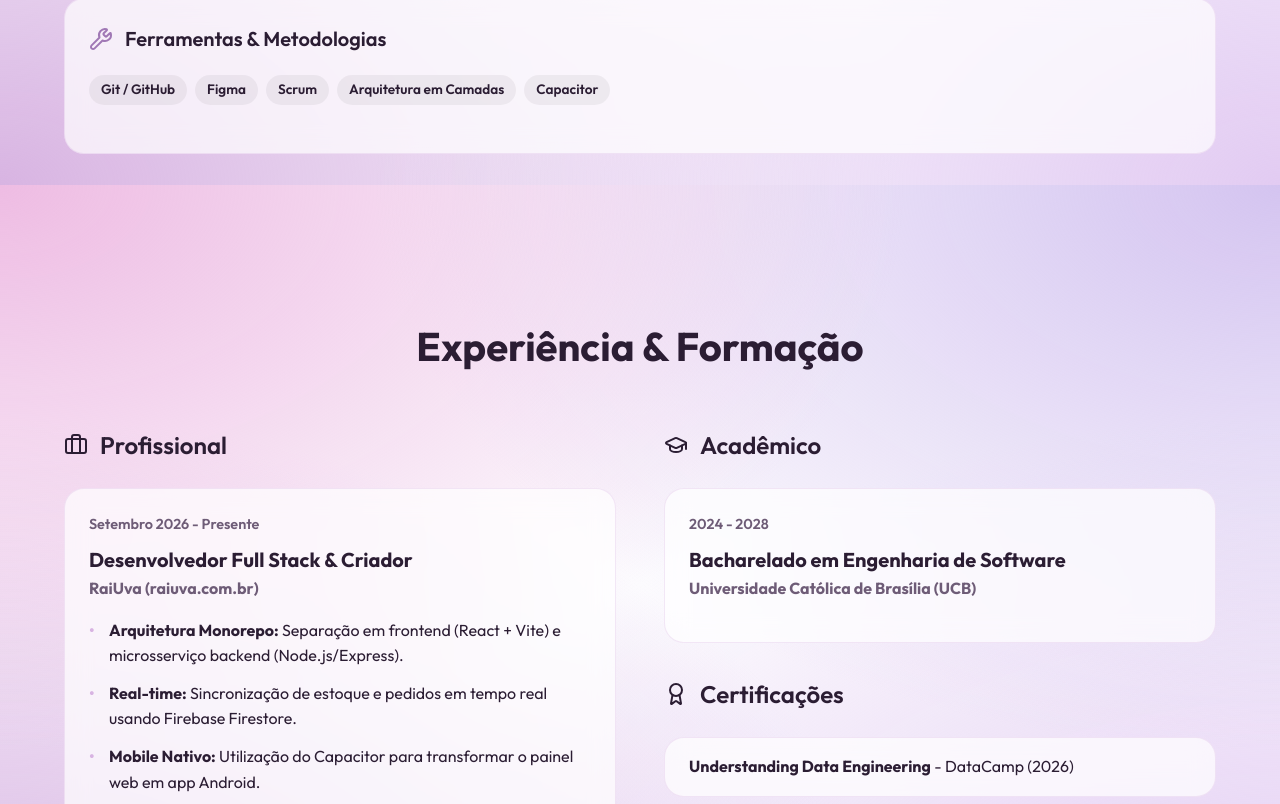
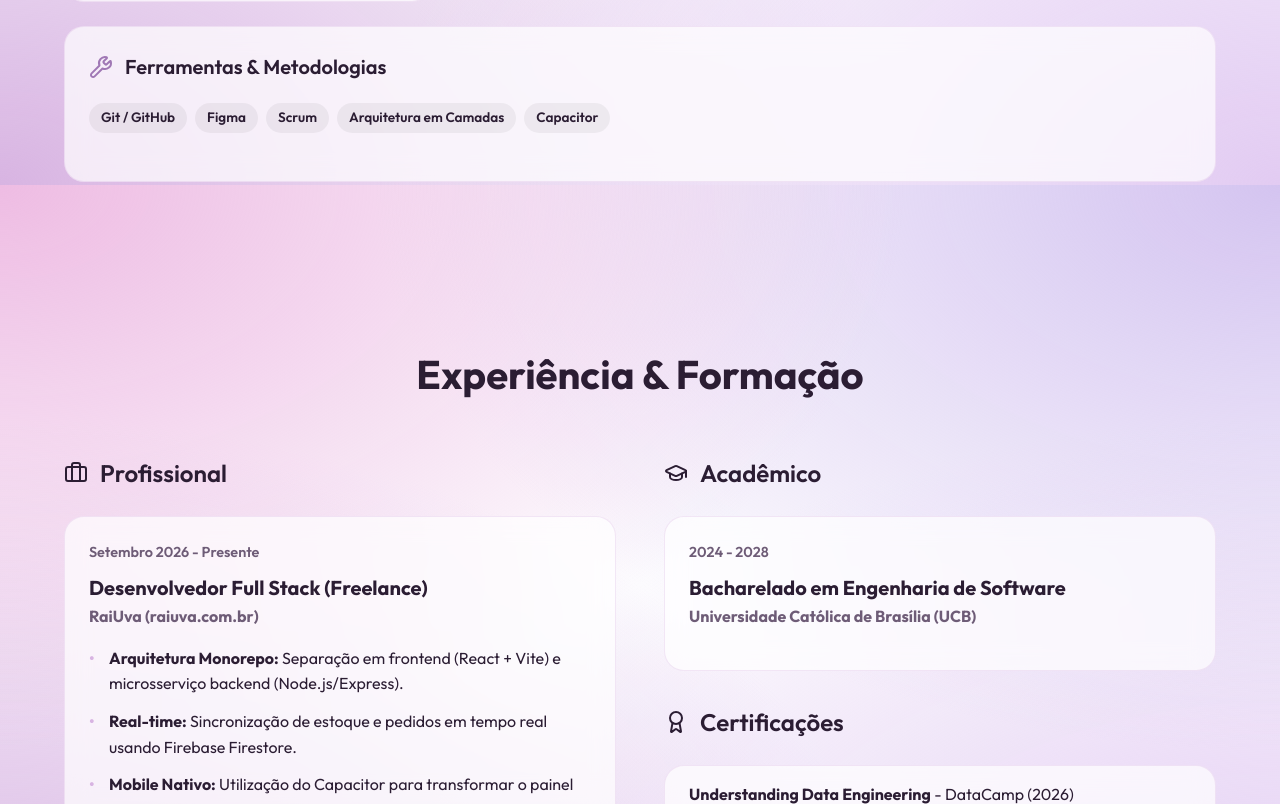
Before and after one commit to JoaoVitor0106/Portfolio, a React app: page / in a window 1280 px wide. Shown: the part 1415-2219 px from the top of the page. Built offline with nearby package versions, Linux system fonts and the light colour scheme; the HTML template or start-up script is replaced by a standard one.

Commit message:
Update RaiUva experience title to freelance

```diff
--- a/src/App.jsx
+++ b/src/App.jsx
@@ -44,7 +44,7 @@ function App() {
 
               <div className="about-text glass">
                 <p>
-                  Olá! Sou o João Vitor, um desenvolvedor movido a <Coffee size={18} style={{ display: 'inline', verticalAlign: 'text-bottom' }} /> café e apaixonado por construir soluções inovadoras.
+                  Olá! Sou o João Vitor, um desenvolvedor movido a <Coffee size={18} style={{ display: 'inline', verticalAlign: 'text-bottom' }} /> café e apaixonado por construir de tudo! Gosto da sensação de ver um projeto concluído da forma que idealizei.
                   Tenho um forte interesse em arquitetura de software, bancos de dados, inteligência artificial e em criar interfaces modernas.
                 </p>
                 <p>
@@ -148,7 +148,7 @@ function App() {
 
                 <div className="timeline-item glass animate-on-scroll">
                   <div className="timeline-date">Setembro 2026 - Presente</div>
-                  <h4 className="timeline-role">Desenvolvedor Full Stack & Criador</h4>
+                  <h4 className="timeline-role">Desenvolvedor Full Stack (Freelance)</h4>
                   <h5 className="timeline-company">RaiUva (raiuva.com.br)</h5>
                   <ul className="timeline-list">
                     <li><strong>Arquitetura Monorepo:</strong> Separação em frontend (React + Vite) e microsserviço backend (Node.js/Express).</li>
```
